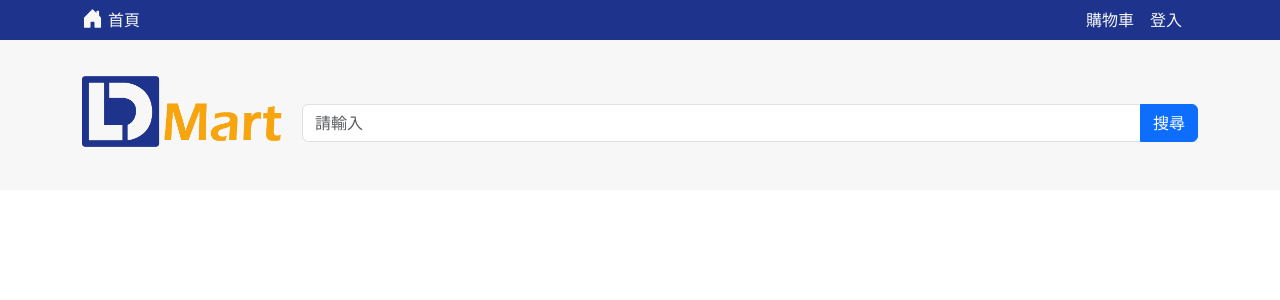
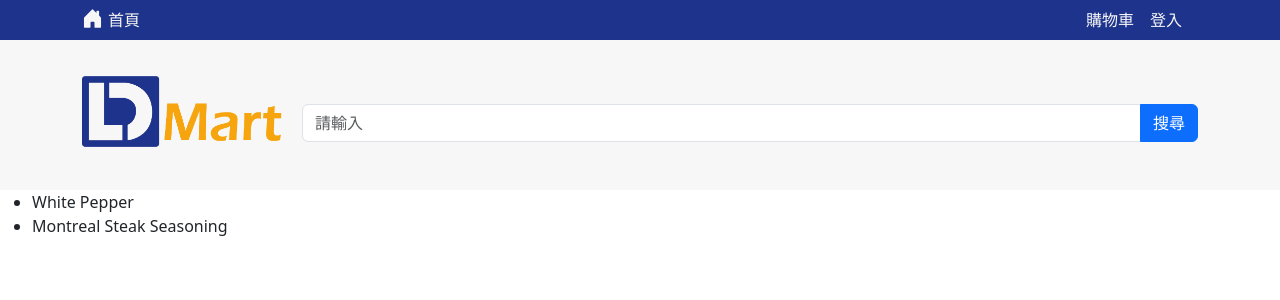
Before and after one commit to laura-chou/react_LDmart, a Next.js app: page / in a window 1280 px wide. Shown: the top 300 px of the page. Built offline with nearby package versions, Linux system fonts and the light colour scheme.

Commit message:
show data in page

```diff
--- /dev/null
+++ b/src/components/products.tsx
@@ -0,0 +1,35 @@
+import React from 'react';
+
+interface ProductsData {
+  id: number;
+  name: string;
+  description: string;
+  mainCategoryId: number;
+  mainCategoryName: string;
+  subCategoryId: number;
+  subCategoryName: string;
+  price: number;
+  inventory: number;
+  brandId: number;
+  brandName: string;
+}
+
+interface ProductsSectionProps {
+  allData: ProductsData[];
+}
+
+const ProductsSection: React.FC<ProductsSectionProps> = ({ allData }) => {
+  return (
+    <section>
+      <ul>
+        {allData.map((product) => (
+          <li key={product.id}>
+            {product.name}
+          </li>
+        ))}
+      </ul>
+    </section>
+  )
+}
+
+export default ProductsSection;
--- a/src/lib/products.tsx
+++ b/src/lib/products.tsx
@@ -15,24 +15,23 @@ interface ProductsData {
   brandName: string;
 }
 
-const jsonDirectory = path.join(process.cwd(), 'json');
+const jsonDirectory = path.join(process.cwd(), './src/json');
 
 export function getSortedProductsData(): ProductsData[] {
+  if (!fs.existsSync(jsonDirectory)) {
+    throw new Error(`Directory not found: ${jsonDirectory}`);
+  }
+
   const fileNames = fs.readdirSync(jsonDirectory);
 
-  const allPostsData: ProductsData[] = fileNames.map((fileName) => {
-    const id = parseInt(fileName.replace(/\.json$/, ''), 10);
-
+  const allData: ProductsData[] = fileNames.flatMap((fileName) => {
     const fullPath = path.join(jsonDirectory, fileName);
     const fileContents = fs.readFileSync(fullPath, 'utf8');
 
-    const postData = JSON.parse(fileContents) as Omit<ProductsData, 'id'>;
+    const data = JSON.parse(fileContents);
 
-    return {
-      id,
-      ...postData,
-    };
+    return Object.values(data);
   });
 
-  return allPostsData
+  return allData;
 }
--- a/src/pages/index.tsx
+++ b/src/pages/index.tsx
@@ -1,12 +1,24 @@
 import NavbarSection from '../components/navbar';
 import SearchSection from '../components/search';
+import ProductsSection from '../components/products';
+import { getSortedProductsData } from '../lib/products';
 import '../style/globals.css'
 
-export default function Page() {
+export default function Page({ products }) {
   return (
     <>
-      <NavbarSection></NavbarSection>
-      <SearchSection></SearchSection>
+      <NavbarSection/>
+      <SearchSection/>
+      <ProductsSection allData={products} />
     </>
   );
 }
+export async function getStaticProps() {
+  const products = getSortedProductsData();
+
+  return {
+    props: {
+      products,
+    },
+  };
+}
```
